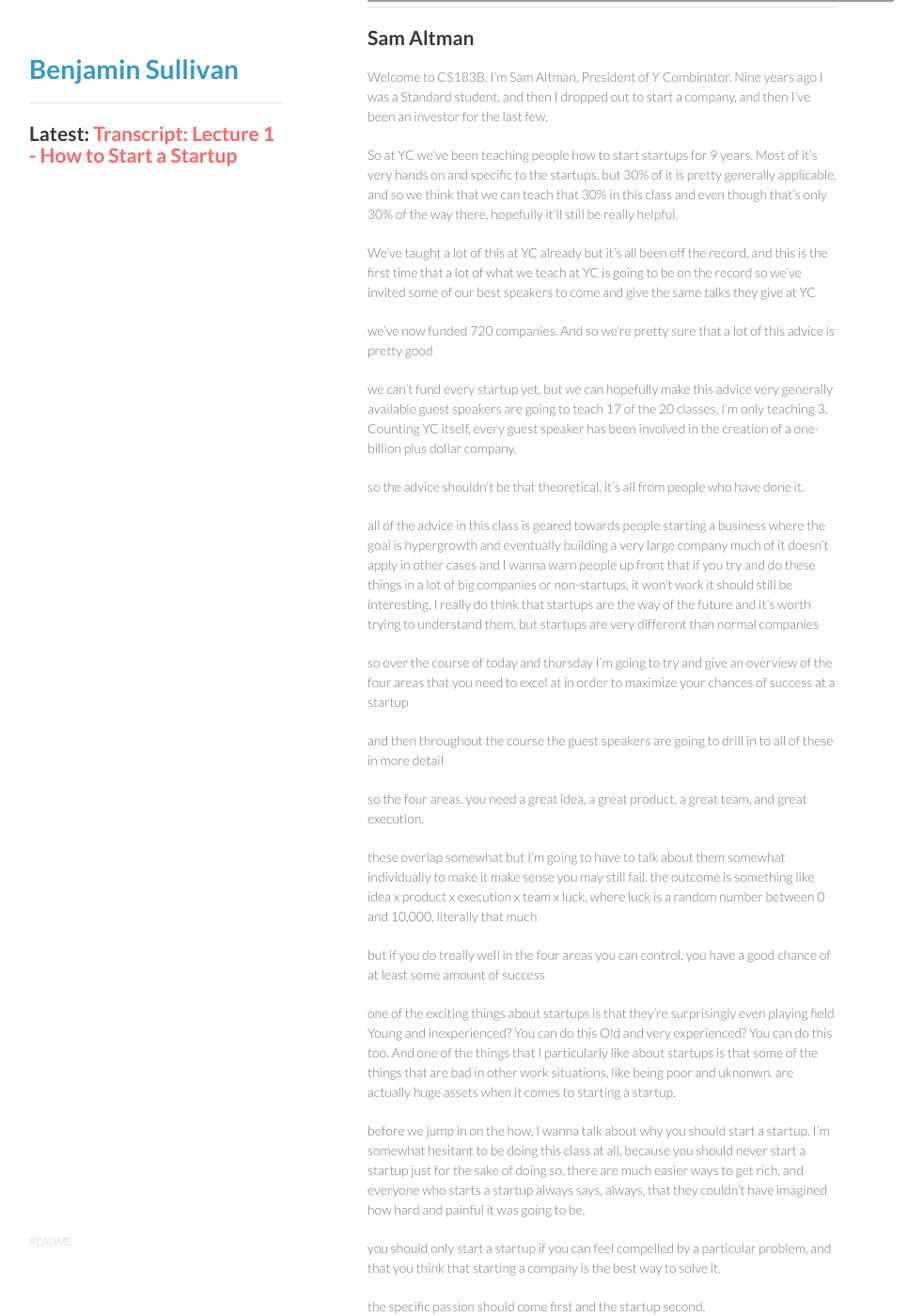
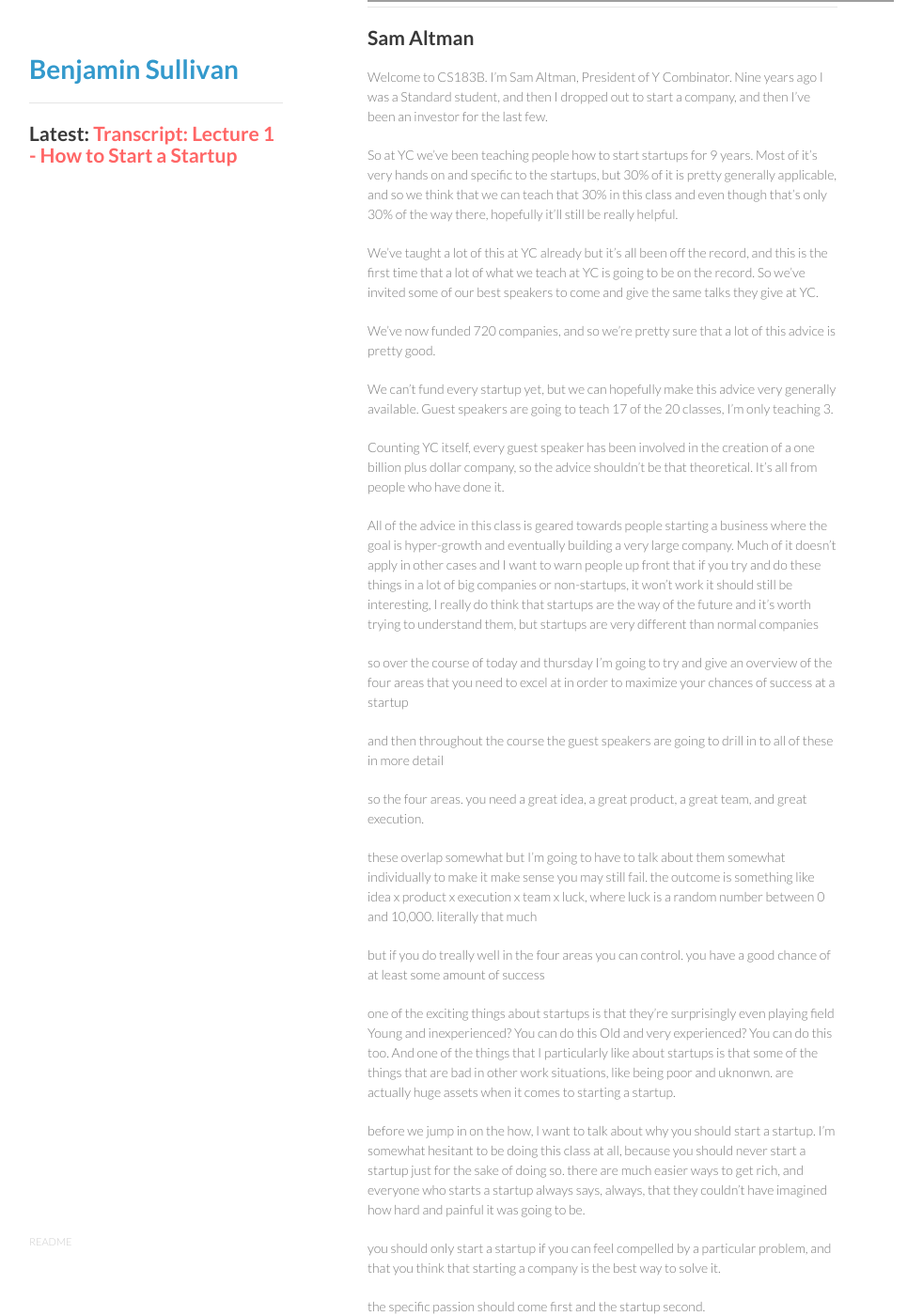
Before and after one commit to bnjs/bnjs.github.io, a Jekyll site: the page built from _posts/2014-09-25-transcript-lecture-1-how-to-start-a-startup.md, in a window 1280 px wide and 1400 px high, scrolled down 453 px. Shown: the whole window at 94% size, without its empty margins (179-1161 px from the left). Built offline with Jekyll 4.4.1, drawn with Linux system fonts in a browser that asks for light colours; nearby versions of some CDN libraries; some of the changed text lies outside the part shown; grey boxes are pictures that could not be loaded.

Commit message:
Fix wanna's

```diff
--- a/_posts/2014-09-25-transcript-lecture-1-how-to-start-a-startup.md
+++ b/_posts/2014-09-25-transcript-lecture-1-how-to-start-a-startup.md
@@ -13,20 +13,15 @@
 
 So at YC we've been teaching people how to start startups for 9 years. Most of it's very hands on and specific to the startups, but 30% of it is pretty generally applicable, and so we think that we can teach that 30% in this class and even though that's only 30% of the way there, hopefully it'll still be really helpful.
 
-We've taught a lot of this at YC already but it's all been off the record, and this is the first time that a lot of what we teach at YC is going to be on the record
-so we've invited some of our best speakers to come and give the same talks they give at YC
+We've taught a lot of this at YC already but it's all been off the record, and this is the first time that a lot of what we teach at YC is going to be on the record. So we've invited some of our best speakers to come and give the same talks they give at YC.
 
-we've now funded 720 companies. And so we're pretty sure that a lot of this advice is pretty good
+We've now funded 720 companies, and so we're pretty sure that a lot of this advice is pretty good.
 
-we can't fund every startup yet, but we can hopefully make this advice very generally available
-guest speakers are going to teach 17 of the 20 classes, I'm only teaching 3.
-Counting YC itself, every guest speaker has been involved in the creation of a one-billion plus dollar company.
+We can't fund every startup yet, but we can hopefully make this advice very generally available. Guest speakers are going to teach 17 of the 20 classes, I'm only teaching 3.
 
-so the advice shouldn't be that theoretical.
-it's all from people who have done it.
+Counting YC itself, every guest speaker has been involved in the creation of a one billion plus dollar company, so the advice shouldn't be that theoretical. It's all from people who have done it.
 
-all of the advice in this class is geared towards people starting a business where the goal is hypergrowth and eventually building a very large company
-much of it doesn't apply in other cases and I wanna warn people up front that if you try and do these things in a lot of big companies or non-startups, it won't work
+All of the advice in this class is geared towards people starting a business where the goal is hyper-growth and eventually building a very large company. Much of it doesn't apply in other cases and I want to warn people up front that if you try and do these things in a lot of big companies or non-startups, it won't work
 it should still be interesting, I really do think that startups are the way of the future and it's worth trying to understand them, but startups are very different than normal companies
 
 so over the course of today and thursday I'm going to try and give an overview of the four areas that you need to excel at in order to maximize your chances of success at a startup
@@ -47,7 +42,7 @@
 Old and very experienced? You can do this too.
 And one of the things that I particularly like about startups is that some of the things that are bad in other work situations, like being poor and uknonwn. are actually huge assets when it comes to starting a startup.
 
-before we jump in on the how, I wanna talk about why you should start a startup.
+before we jump in on the how, I want to talk about why you should start a startup.
 I'm somewhat hesitant to be doing this class at all, because you should never start a startup just for the sake of doing so.
 there are much easier ways to get rich, and everyone who starts a startup always says, always, that they couldn't have imagined how hard and painful it was going to be.
 
@@ -59,7 +54,7 @@
 
 so for the second half of today's lecture, Dustin Moskovitz, the cofounder of facebook and asana, is going to take over and talk about why to start a startup.
 
-We were so surprised by the amount of attention that this class got that we wanna make sure we spend a lot of time on the why
+We were so surprised by the amount of attention that this class got that we want to make sure we spend a lot of time on the why
 
 ok, so the first of the four areas, a great idea.
 
@@ -99,7 +94,7 @@
 as you're thinking through ideas, another thing that we see young founders get wrong all the time is that someday you need to build a business that's difficult to replicate.
 this is an importnat part of a good idea
 
-i wanna make this point again because it's so important.
+i want to make this point again because it's so important.
 the idea should come first, and the startup should come second.
 wait to start a startup until you come up with an idea you feel compelled to explore.
 this is also the way to choose between multiple ideas.
@@ -225,7 +220,7 @@
 
 you have no idea how good of an environemtn you're in right now for meeting people that you can start a company with down the road.
 and the one thing that we always tell college students is more importnat than starting any particular startup, is getting to know a lot of potential cofounders.
-so i wanna finish this section of my talk with a quote from fifty center. this is from when he was asked about vitamin water. i won't read it, it's up there, but it's about the importance of thinking about what customers want, and thinking about the demands of the market.
+so i want to finish this section of my talk with a quote from fifty center. this is from when he was asked about vitamin water. i won't read it, it's up there, but it's about the importance of thinking about what customers want, and thinking about the demands of the market.
 
 "Most people think first of what they want to express or make, then find the audience for their idea. You must work the opposite angle, thinking first of the public. You need to keep your focus on their changing needs, the trends that are washing through them. Beginning with their demand, you create the appropriate supply." - 50 Cent
 
@@ -313,7 +308,7 @@
 in fact one thing that correlates with success among hte YC companies is the founders that hook up pagerduty to their ticketing system so that even if the user email in the middle of hte night when the foundres are asleep, they still get a response iwthin an hour.
 
 companies acutally do this in the early days.
-these founders feel phsyical pain when the product sucks an dthey wanna wake up and fix it.
+these founders feel phsyical pain when the product sucks an dthey want to wake up and fix it.
 they don't ship crap, and if they do they fix it very very quickly.
 and it definitely takes some level of fanaticism to build a great product.
 
@@ -366,7 +361,7 @@
 if you're building an internet service, ignore things like total registnations. don't talk about them, don't let anyone in the company talk about them, and look at growth in active users, activity levels, cohort retention, revenue, net promoter scores, these things that matter. and then be brutally honest if they aren't going in the right direction. startups live on growth. it's the indicator of a great product.
 
 so this about wraps up the overview on building a great product.
-i wanna emphasize again, that if you don't get this right, nothing else we talk about in the class will matter.
+i want to emphasize again, that if you don't get this right, nothing else we talk about in the class will matter.
 you can basically ignore everything else taht we talk about until this is working well.
 
 on the positive side, this is one of the most fun parts of building a startup.
```
